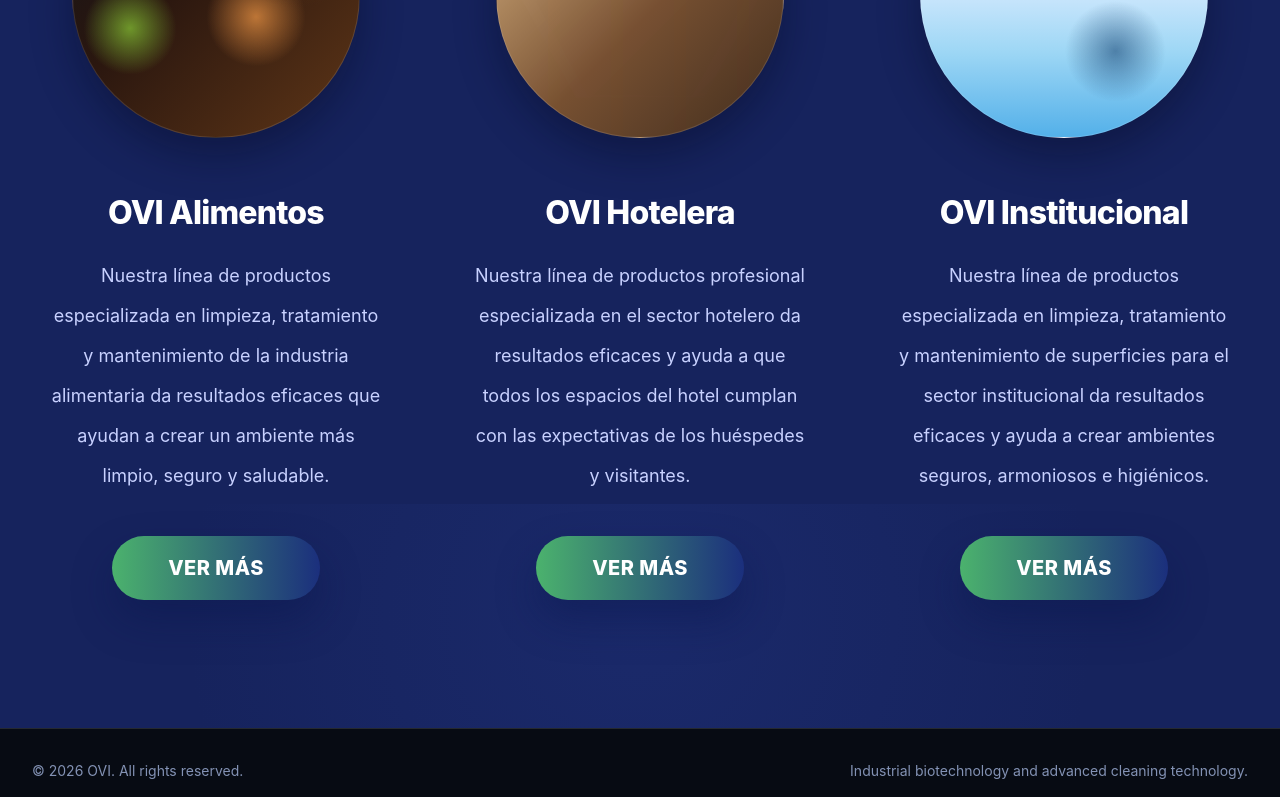
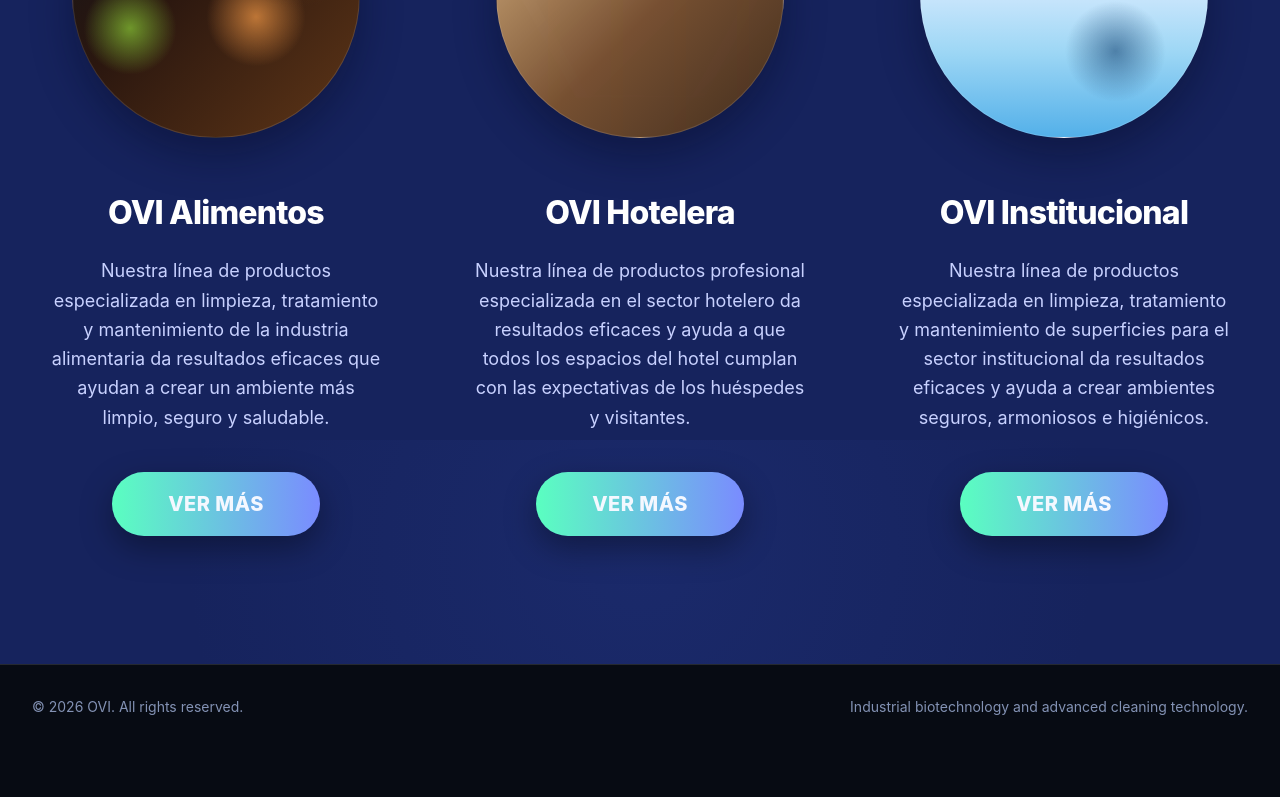
Before and after one commit to jvillegas-sudo/ovi-new-webpage, a Next.js app: page / in a window 1280 px wide. Shown: the part 637-1434 px from the top of the page. After the commit the page ends 1386 px from the top, so only its background shows below. Built offline with nearby package versions, Linux system fonts and the light colour scheme; no server answers.

Commit message:
refactor: align servicios CTA with design tokens

```diff
--- a/src/app/page.tsx
+++ b/src/app/page.tsx
@@ -43,17 +43,12 @@ export default function HomePage() {
               </div>
 
               <h3 className="text-3xl font-extrabold tracking-tight text-white md:text-[2rem]">{service.title}</h3>
-              <Text className="mt-6 max-w-[19rem] text-lg leading-10 text-[#c8d1ff] md:max-w-[21rem] md:leading-10">
+              <Text className="mt-6 max-w-[19rem] text-lg leading-relaxed text-[#c8d1ff] md:max-w-[21rem]">
                 {service.description}
               </Text>
-              <Button
-                type="button"
-                variant="cta"
-                size="xl"
-                aria-label={`Ver más sobre ${service.title}`}
-                className="mt-10 min-w-52 font-extrabold uppercase tracking-wide"
-              >
+              <Button type="button" variant="cta" size="xl" className="mt-10 min-w-52 font-extrabold uppercase tracking-wide">
                 Ver más
+                <span className="sr-only"> sobre {service.title}</span>
               </Button>
             </article>
           ))}
--- a/src/components/atoms/button.tsx
+++ b/src/components/atoms/button.tsx
@@ -10,7 +10,7 @@ const buttonVariants = cva(
       variant: {
         primary: "bg-brand-primary text-bg-base hover:bg-brand-secondary",
         ghost: "border border-white/20 bg-white/5 text-text-primary hover:bg-white/10",
-        cta: "border-0 bg-[linear-gradient(90deg,#4bb26d_0%,#1b2f7d_100%)] text-white shadow-[0_20px_40px_rgba(9,21,76,0.42)] hover:brightness-105",
+        cta: "border-0 bg-[linear-gradient(90deg,var(--brand-secondary)_0%,var(--brand-accent)_100%)] text-text-primary shadow-glass hover:brightness-105",
       },
       size: {
         sm: "h-9 px-4 text-sm",
```
